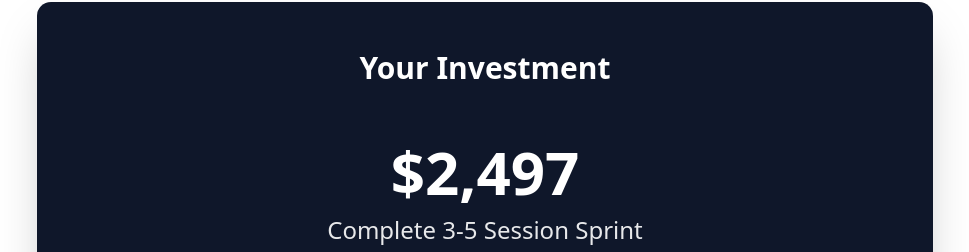
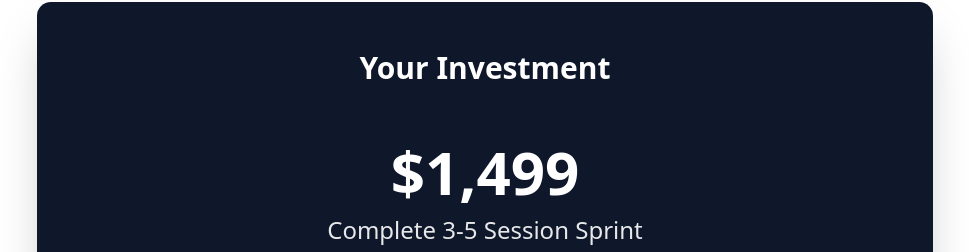
Before and after one commit to juliep2723/ai-fluency-sprint, a Next.js app: page /story in a window 1280 px wide. Shown: the part 3417-3669 px from the top of the page, without its empty margins (155-1124 px from the left). Built offline with nearby package versions, Linux system fonts and the light colour scheme.

Commit message:
Update pricing from ,497 to cd "/Users/julieprice/Documents/AI Strategy/website" && git add . && git commit -m "Update pricing from $2,497 to $1,499" && git push,499

```diff
--- a/app/story/page.tsx
+++ b/app/story/page.tsx
@@ -228,7 +228,7 @@ export default function Story() {
           <Card className="p-12 bg-navy text-white shadow-2xl border-0">
             <h3 className="text-3xl font-bold mb-8 text-center">Your Investment</h3>
             <div className="text-center mb-10">
-              <p className="text-6xl font-bold mb-3">$2,497</p>
+              <p className="text-6xl font-bold mb-3">$1,499</p>
               <p className="text-2xl opacity-90">Complete 3-5 Session Sprint</p>
             </div>
 
--- a/app/terms/page.tsx
+++ b/app/terms/page.tsx
@@ -29,7 +29,7 @@ export default function Terms() {
 
           <h2 className="text-3xl font-bold text-navy mt-10 mb-4">Payment Terms</h2>
           <p className="text-gray-700 text-lg">
-            The total fee for the Executive AI Fluency Sprint is $2,497 USD. Payment is due in full upon registration. We accept payment via credit card through our secure payment processor, Stripe.
+            The total fee for the Executive AI Fluency Sprint is $1,499 USD. Payment is due in full upon registration. We accept payment via credit card through our secure payment processor, Stripe.
           </p>
 
           <h2 className="text-3xl font-bold text-navy mt-10 mb-4">Satisfaction Guarantee</h2>
```
Also changed, not shown: 1 other file (tests, documents, lock files or other folders).
